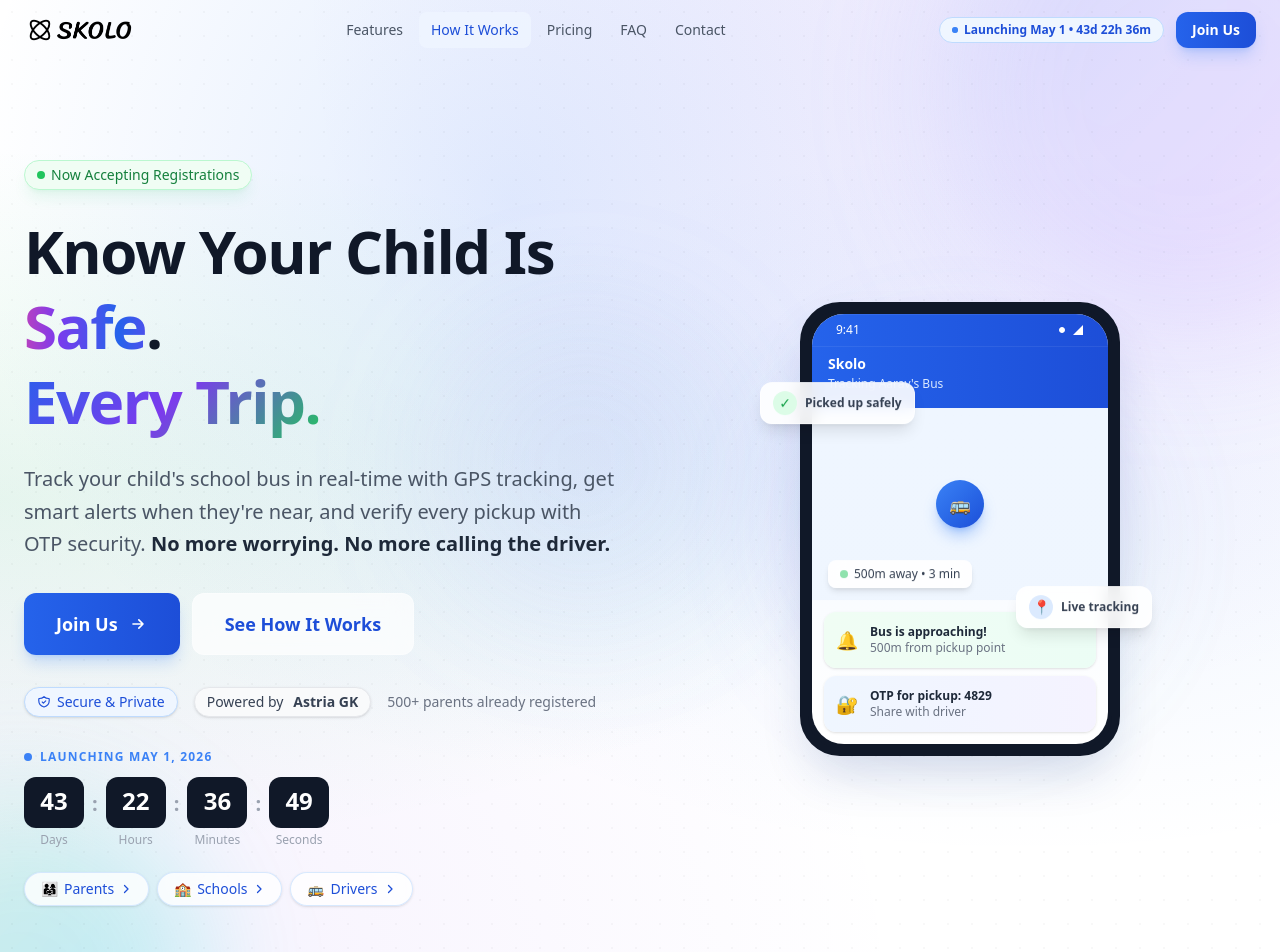
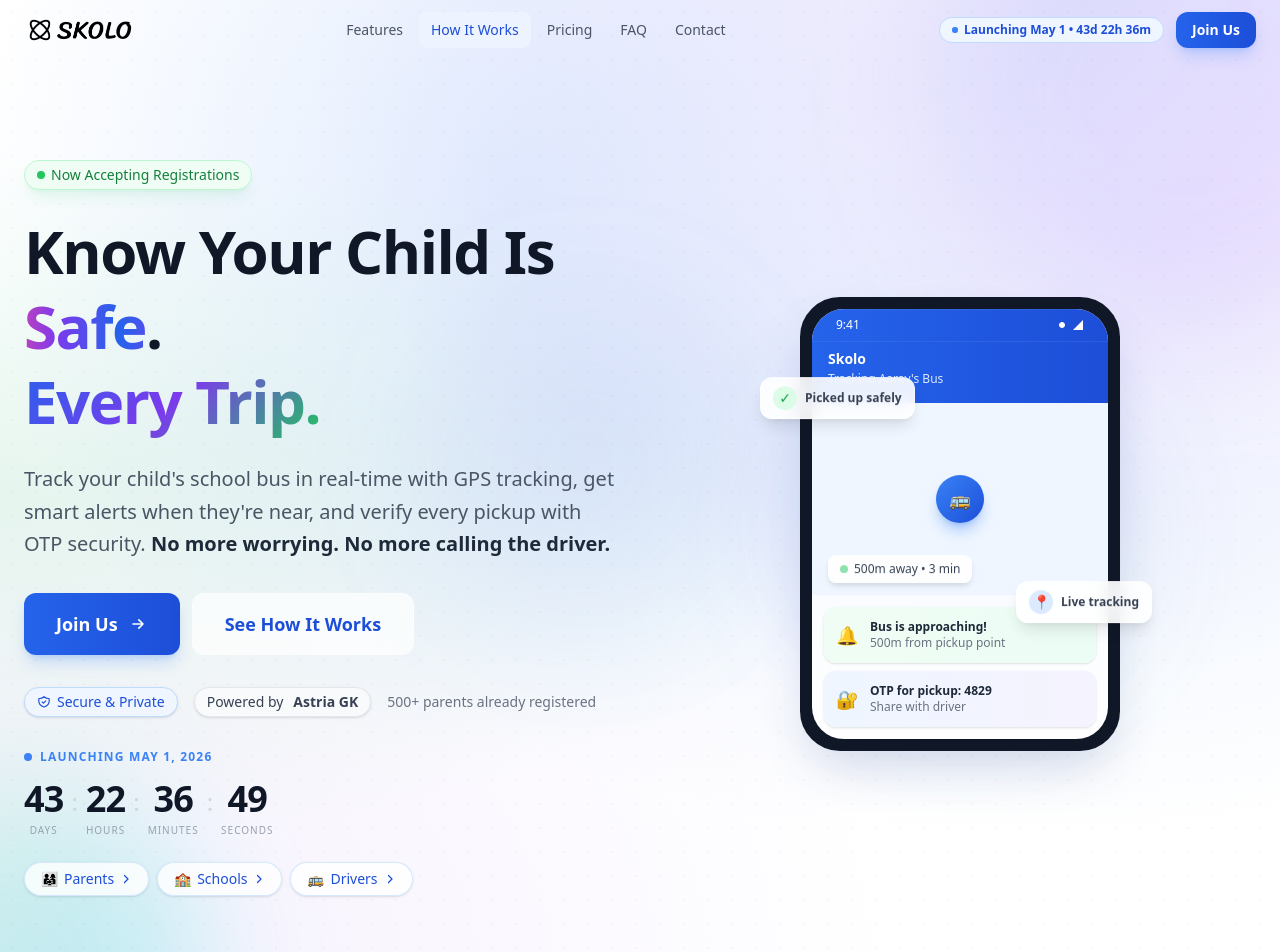
Before and after one commit to astriagk/skolo-landing, a Next.js app: page / in a window 1280 px wide. Shown: the top 952 px of the page. Built offline with nearby package versions, Linux system fonts and the light colour scheme.

Commit message:
feat: css changes

```diff
--- a/src/app/globals.css
+++ b/src/app/globals.css
@@ -1,4 +1,13 @@
 @import "tailwindcss";
+
+html {
+  scroll-snap-type: y proximity;
+}
+
+section {
+  scroll-snap-align: start;
+  scroll-snap-stop: normal;
+}
 
 @theme inline {
   --color-primary-50: #eff6ff;
--- a/src/components/ui/AnimateOnScroll.tsx
+++ b/src/components/ui/AnimateOnScroll.tsx
@@ -24,7 +24,8 @@
       ([entry]) => {
         if (entry.isIntersecting) {
           el.classList.add("is-visible");
-          observer.unobserve(el);
+        } else {
+          el.classList.remove("is-visible");
         }
       },
       { threshold: 0.1 }
--- a/src/components/ui/LaunchCountdown.tsx
+++ b/src/components/ui/LaunchCountdown.tsx
@@ -60,26 +60,26 @@
 
   return (
     <div className="mt-8">
-      <p className="text-xs font-semibold uppercase tracking-widest text-primary-500 mb-3 flex items-center gap-2">
+      <p className="text-xs font-semibold uppercase tracking-widest text-primary-500 mb-4 flex items-center gap-2">
         <span className="relative flex h-2 w-2">
           <span className="animate-ping absolute inline-flex h-full w-full rounded-full bg-primary-400 opacity-75" />
           <span className="relative inline-flex h-2 w-2 rounded-full bg-primary-500" />
         </span>
         Launching May 1, 2026
       </p>
-      <div className="flex items-center gap-2">
+      <div className="flex items-end gap-1">
         {units.map((u, i) => (
-          <div key={u.label} className="flex items-center gap-2">
-            <div className="flex flex-col items-center">
-              <div className="bg-gray-900 text-white rounded-xl px-4 py-3 min-w-[60px] text-center">
-                <span className="text-2xl font-extrabold tabular-nums leading-none">
-                  {pad(u.value)}
-                </span>
-              </div>
-              <span className="text-xs text-gray-400 mt-1 font-medium">{u.label}</span>
+          <div key={u.label} className="flex items-end gap-1">
+            <div className="flex flex-col items-center gap-1.5">
+              <span className="text-4xl font-bold tabular-nums leading-none tracking-tight text-gray-900">
+                {pad(u.value)}
+              </span>
+              <span className="text-[10px] uppercase tracking-widest text-gray-400 font-medium">
+                {u.label}
+              </span>
             </div>
             {i < units.length - 1 && (
-              <span className="text-xl font-bold text-gray-400 mb-4">:</span>
+              <span className="text-2xl font-light text-gray-300 mb-5 mx-1">:</span>
             )}
           </div>
         ))}
```
